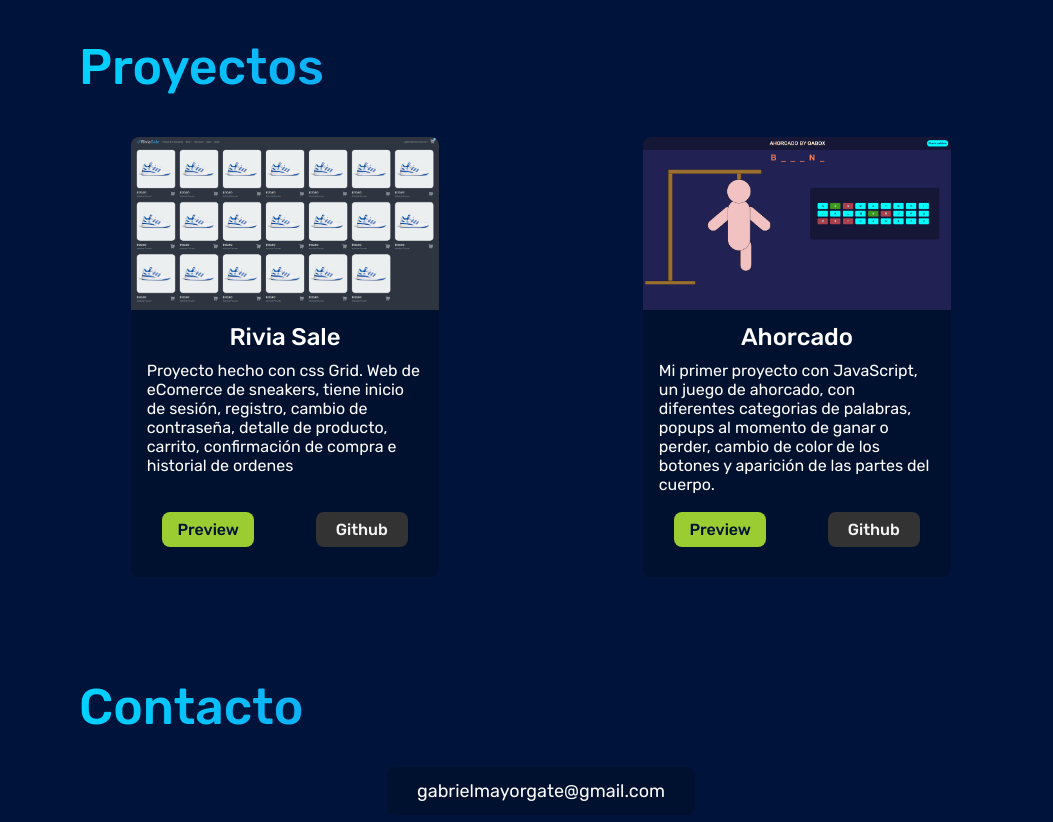
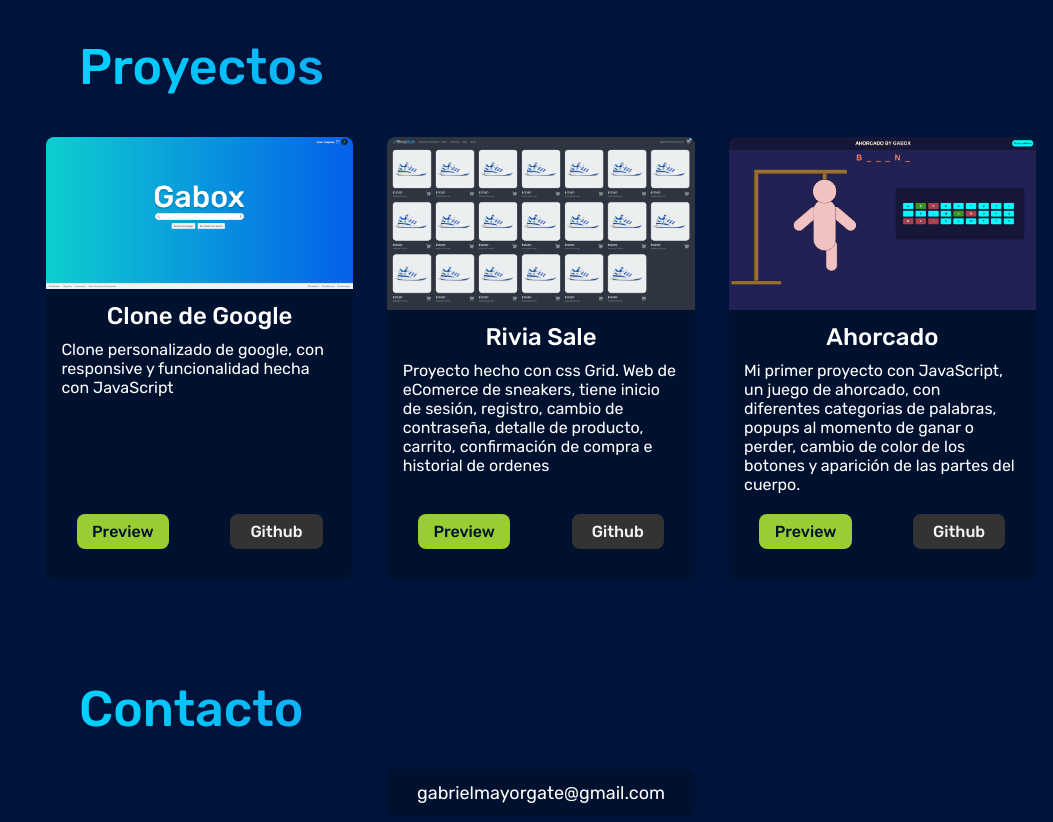
Before and after one commit to Gabox-28/portafolio, a plain HTML site: page index.html in a window 1280 px wide. Shown: the part 1500-2322 px from the top of the page, without its empty margins (227-1280 px from the left). Drawn offline with Linux system fonts and the light colour scheme.

Commit message:
Arreglo del responsive, adición de un proyecto y reordenación de los mismos

```diff
--- a/css/main.css
+++ b/css/main.css
@@ -67,6 +67,7 @@ aside{
     font-weight: 500;
     margin-top: 12px;
     margin-bottom: 4px;
+    text-align: center;
 }
 
 .profile-caption{
@@ -232,7 +233,7 @@ article{
 
 .project{
     width: 30%;
-    height: 55vh;
+    height: auto;
     background-color: var(--bg-vrdark-blue);
     display: flex;
     flex-direction: column;
@@ -254,6 +255,14 @@ article{
     font-weight: 500;
 }
 
+.container-project-content{
+    display: flex;
+    flex-direction: column;
+    align-items: center;
+    justify-content: space-between;
+    height: 100%;
+}
+
 .project-description{
     width: 90%;
     margin-left: auto;
@@ -267,8 +276,6 @@ article{
     display: flex;
     justify-content: space-around;
     margin-bottom: 30px;
-    position: absolute;
-    bottom: 0;
 }
 
 .container-button a{
@@ -333,6 +340,7 @@ article{
 /* Responsive */
 
 @media(max-width: 768px){
+
     main{
         flex-direction: column;
     }
@@ -342,7 +350,20 @@ article{
         position: static;
     }
 
+    .topics{
+        margin-top: 25px;
+    }
+
     .project{
-        width: 70%;
+        width: 80%;
+    }
+
+    .stack-caption{
+        text-align: center;
+    }
+
+    .container-courses{
+        flex-direction: column;
+        align-items: center;
     }
 }
--- a/index.html
+++ b/index.html
@@ -22,7 +22,7 @@
             <figure>
                 <img src="https://pbs.twimg.com/profile_images/1508326523459321859/aqd3K4iX_400x400.jpg" alt="Profile img">
                 <figcaption class="profile-title">Gabriel Mayorga</figcaption>
-                <figcaption class="profile-caption">Full Stack Developer</figcaption>
+                <figcaption class="profile-caption">Web Developer</figcaption>
             </figure>
         </div>
 
@@ -77,7 +77,7 @@
                     <div class="course">
                         <figure>
                             <img src="./img/Platzi-logo.png" alt="Logo Platzi">
-                            <figcaption class="item-caption">Desarrollo Web, inglés</figcaption>
+                            <figcaption class="item-caption">Desarrollo Web e inglés</figcaption>
                         </figure>
                     </div>
                 </div>
@@ -148,10 +148,31 @@
 
                 <div class="project">
                     <figure class="img-project">
+                        <img src="./img/capture-google_clone.png" alt="Imagen del proyecto">
+                        <figcaption class="project-caption">Clone de Google</figcaption>
+                    </figure>
+
+                    <div class="container-project-content">
+                        <p class="project-description">Clone personalizado de google, con responsive y funcionalidad hecha con JavaScript </p>
+                        <div class="container-button">
+                            <a href="https://gabox08.github.io/Google-Clone/">
+                                <div class="project-button button-preview"><span>Preview</span></div>
+                            </a>
+
+                            <a href="https://github.com/Gabox08/Google-Clone">
+                                <div class="project-button button-github"><span>Github</span></div>
+                            </a>
+                        </div>
+                    </div>
+                </div>
+
+                <div class="project">
+                    <figure class="img-project">
                         <img src="./img/capture-rivia_sale.png" alt="Imagen del proyecto">
                         <figcaption class="project-caption">Rivia Sale</figcaption>
                     </figure>
 
+                    <div class="container-project-content">
                         <p class="project-description">Proyecto hecho con css Grid. Web de eComerce de sneakers, tiene inicio de sesión, registro, cambio de contraseña, detalle de producto, carrito, confirmación de compra e historial de ordenes </p>
                         <div class="container-button">
                             <a href="https://gabox08.github.io/RiviaSale/">
@@ -163,6 +184,7 @@
                             </a>
                         </div>
                     </div>
+                </div>
 
                 <div class="project">
                     <figure class="img-project">
@@ -170,6 +192,7 @@
                         <figcaption class="project-caption">Ahorcado</figcaption>
                     </figure>
 
+                    <div class="container-project-content">
                         <p class="project-description">Mi primer proyecto con JavaScript, un juego de ahorcado, con diferentes categorias de palabras, popups al momento de ganar o perder, cambio de color de los botones y aparición de las partes del cuerpo.</p>
                         <div class="container-button">
                             <a href="https://gabox08.github.io/Ahorcado/">
@@ -179,6 +202,7 @@
                             <a href="https://github.com/Gabox08/Ahorcado">
                                 <div class="project-button button-github"><span>Github</span></div>
                             </a>
+                        </div>
                     </div>
                 </div>
 
```
Also changed, not shown: img/capture-google_clone.png (added). Lines whose indentation alone changed are shown as unchanged.
